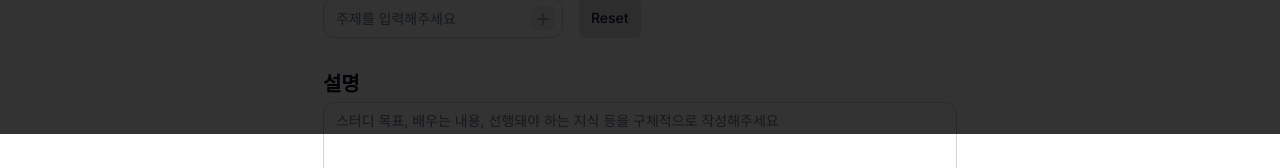
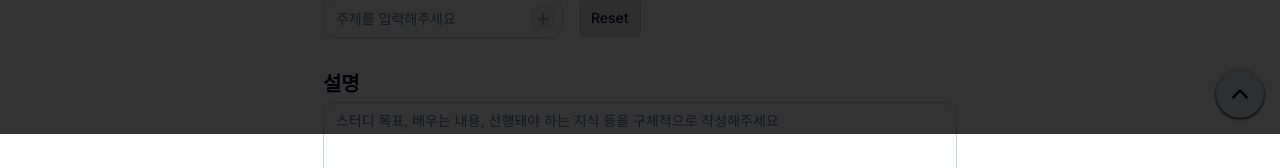
Before and after one commit to skku-comit/comit-website, a Next.js app: page /study/open in a window 1280 px wide. Shown: the part 666-834 px from the top of the page. Built offline with nearby package versions, Linux system fonts and the light colour scheme.

Commit message:
chore: add scroll top button ui

```diff
--- a/app/(main)/(light)/study/open/page.tsx
+++ b/app/(main)/(light)/study/open/page.tsx
@@ -9,6 +9,7 @@ import { Controller, useForm } from 'react-hook-form'
 import { MdHelpOutline } from 'react-icons/md'
 import { z } from 'zod'
 
+import ScrollToTopButton from '@/components/common/ScrollToTopButton'
 import SectionBanner from '@/components/common/SectionBanner'
 import UnderConstructionDialog from '@/components/common/UnderConstructionDialog'
 import {
@@ -481,6 +482,7 @@ export default function OpenStudy() {
           </AlertDialog>
         </div>
       </form>
+      <ScrollToTopButton />
     </>
   )
 }
--- /dev/null
+++ b/components/common/ScrollToTopButton.tsx
@@ -0,0 +1,28 @@
+import React from 'react'
+import { IoIosArrowUp } from 'react-icons/io'
+
+import { cn } from '@/lib/utils'
+
+const ScrollToTopButton: React.FC = () => {
+  const scrollToTop = () => {
+    window.scrollTo({
+      top: 0,
+      behavior: 'smooth'
+    })
+  }
+
+  return (
+    <button
+      onClick={scrollToTop}
+      className={cn(
+        'fixed bottom-4 right-4 transform rounded-full bg-slate-200 p-3 text-white transition-transform hover:scale-110 focus:outline-none',
+        'z-50 shadow shadow-black focus:ring-2 focus:ring-blue-300'
+      )}
+      aria-label="Scroll to top"
+    >
+      <IoIosArrowUp color="black" size={24} />
+    </button>
+  )
+}
+
+export default ScrollToTopButton
```
